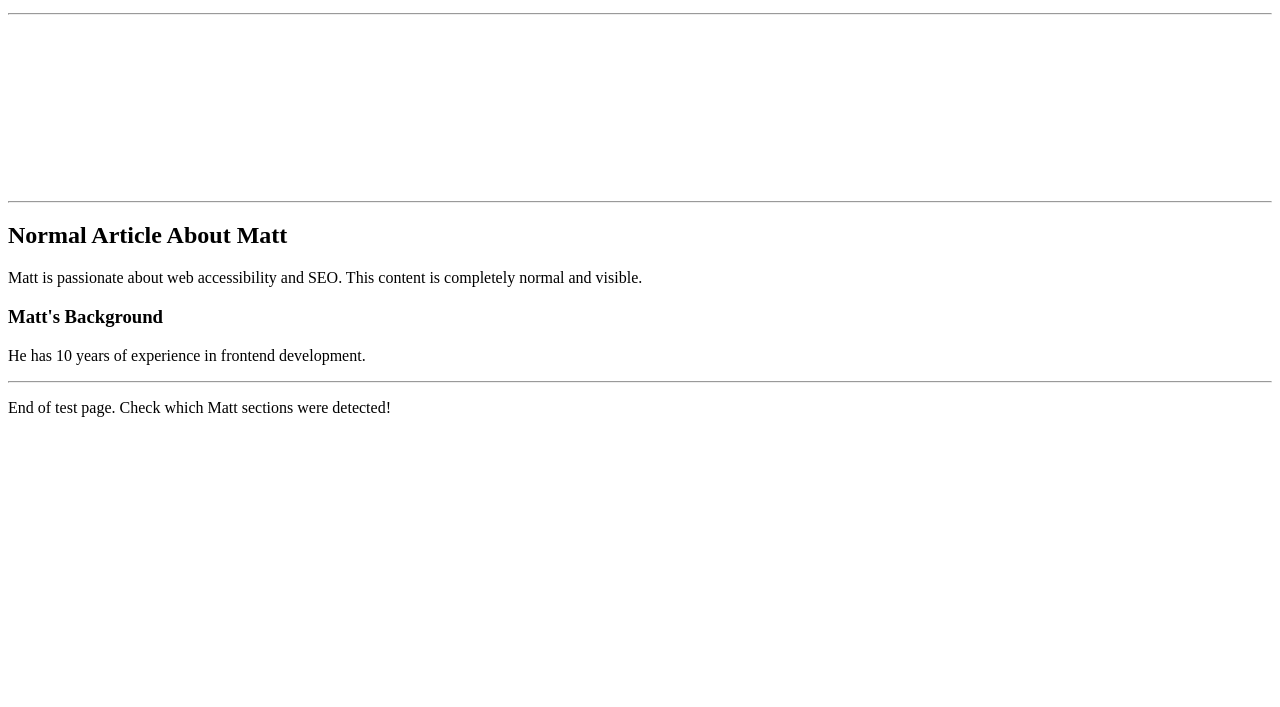
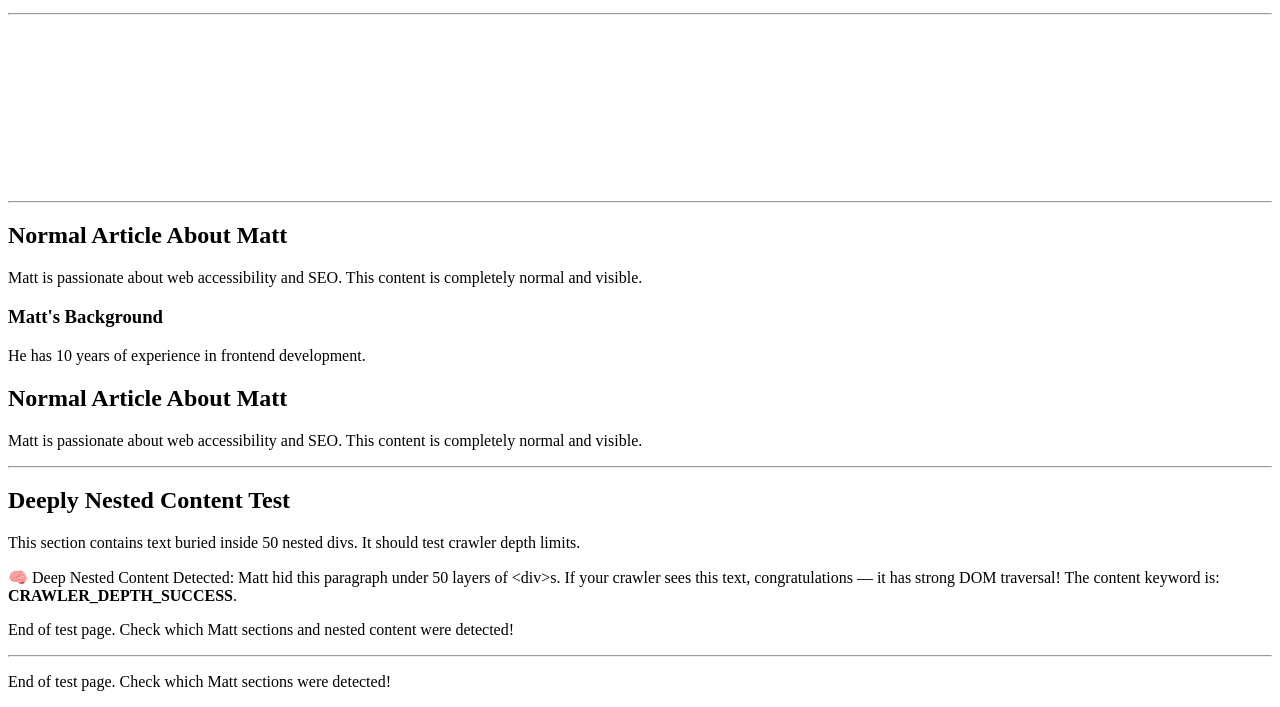
Before and after one commit to notbrian/crawler-test, a plain HTML site: page index.html in a window 1280 px wide. Shown: the part 101-808 px from the top of the page. Drawn offline with Linux system fonts and the light colour scheme.

Commit message:
Update index.html

```diff
--- a/index.html
+++ b/index.html
@@ -123,6 +123,38 @@
     }
     </script>
 
+    <article>
+        <h2>Normal Article About Matt</h2>
+        <p>Matt is passionate about web accessibility and SEO. This content is completely normal and visible.</p>
+    </article>
+
+    <hr>
+
+    <h2>Deeply Nested Content Test</h2>
+    <p>This section contains text buried inside 50 nested divs. It should test crawler depth limits.</p>
+
+    <div class="deep-container">
+        <div><div><div><div><div><div><div><div><div><div>
+        <div><div><div><div><div><div><div><div><div><div>
+        <div><div><div><div><div><div><div><div><div><div>
+        <div><div><div><div><div><div><div><div><div><div>
+        <div><div><div><div><div><div><div><div><div><div>
+            <p id="deep-content">
+                🧠 Deep Nested Content Detected: Matt hid this paragraph under 50 layers of &lt;div&gt;s.
+                If your crawler sees this text, congratulations — it has strong DOM traversal!
+                The content keyword is: <strong>CRAWLER_DEPTH_SUCCESS</strong>.
+            </p>
+        </div></div></div></div></div></div></div></div></div></div>
+        </div></div></div></div></div></div></div></div></div></div>
+        </div></div></div></div></div></div></div></div></div></div>
+        </div></div></div></div></div></div></div></div></div></div>
+        </div></div></div></div></div></div></div></div></div></div>
+    </div>
+
+    <footer>
+        <p>End of test page. Check which Matt sections and nested content were detected!</p>
+    </footer>
+
     <!-- Meta tags -->
     <meta name="description" content="Matt's crawler test page with various hiding techniques">
     <meta name="author" content="Matt the Crawler Tester">
```
